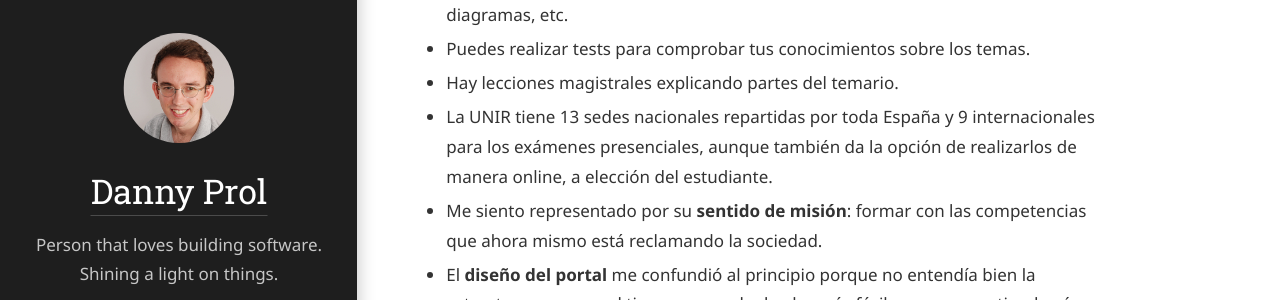
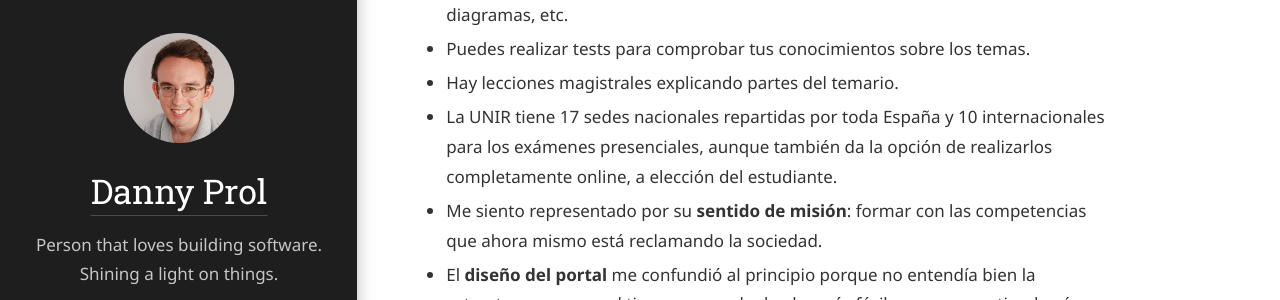
Before and after one commit to dprol/dprol.github.io, a Jekyll site: the page built from hydejack/_posts/2021-07-04-uoc-unir.md, in a window 1280 px wide and 900 px high, scrolled down 2712 px. Shown: the part 155-455 px from the top of the window. Built offline with Jekyll 4.4.1, drawn with Linux system fonts in a browser that asks for light colours; some web fonts are replaced.

Commit message:
Update 2021-07-04-uoc-unir.md

```diff
--- a/hydejack/_posts/2021-07-04-uoc-unir.md
+++ b/hydejack/_posts/2021-07-04-uoc-unir.md
@@ -26,7 +26,7 @@ No soy amigo de los atajos. Yo soy de la idea de que aprender sólidamente los f
 - **Carga elevada de trabajo y estudio**: cada asignatura tiene **mucha documentación y cantidad de contenido** (mínimo 10 temas por asignatura), lo que te obliga a estudiar con mucha antelación para el examen teórico, por lo que tienes que organizarte y leerlo todo con tiempo, además de tomar apuntes durante todo el periodo. El material lo cuelgan todo en la plataforma para que uno pueda descargárselo, tomar apuntes o imprimir aquello que a cada uno más le interese. Está muy bien desarrollado con imágenes, ejemplos, esquemas, diagramas, etc.
 - Puedes realizar tests para comprobar tus conocimientos sobre los temas.
 - Hay lecciones magistrales explicando partes del temario.
-- La UNIR tiene 13 sedes nacionales repartidas por toda España y 9 internacionales para los exámenes presenciales, aunque también da la opción de realizarlos de manera online, a elección del estudiante.
+- La UNIR tiene 17 sedes nacionales repartidas por toda España y 10 internacionales para los exámenes presenciales, aunque también da la opción de realizarlos completamente online, a elección del estudiante.
 - Me siento representado por su **sentido de misión**: formar con las competencias que ahora mismo está reclamando la sociedad.
 - El **diseño del portal** me confundió al principio porque no entendía bien la estructura pero con el tiempo se me ha hecho más fácil porque ya entiendo cómo está presentada la información aunque creo que algunos apartados sobran como el blog o Herramientas UNIR.
 
```
